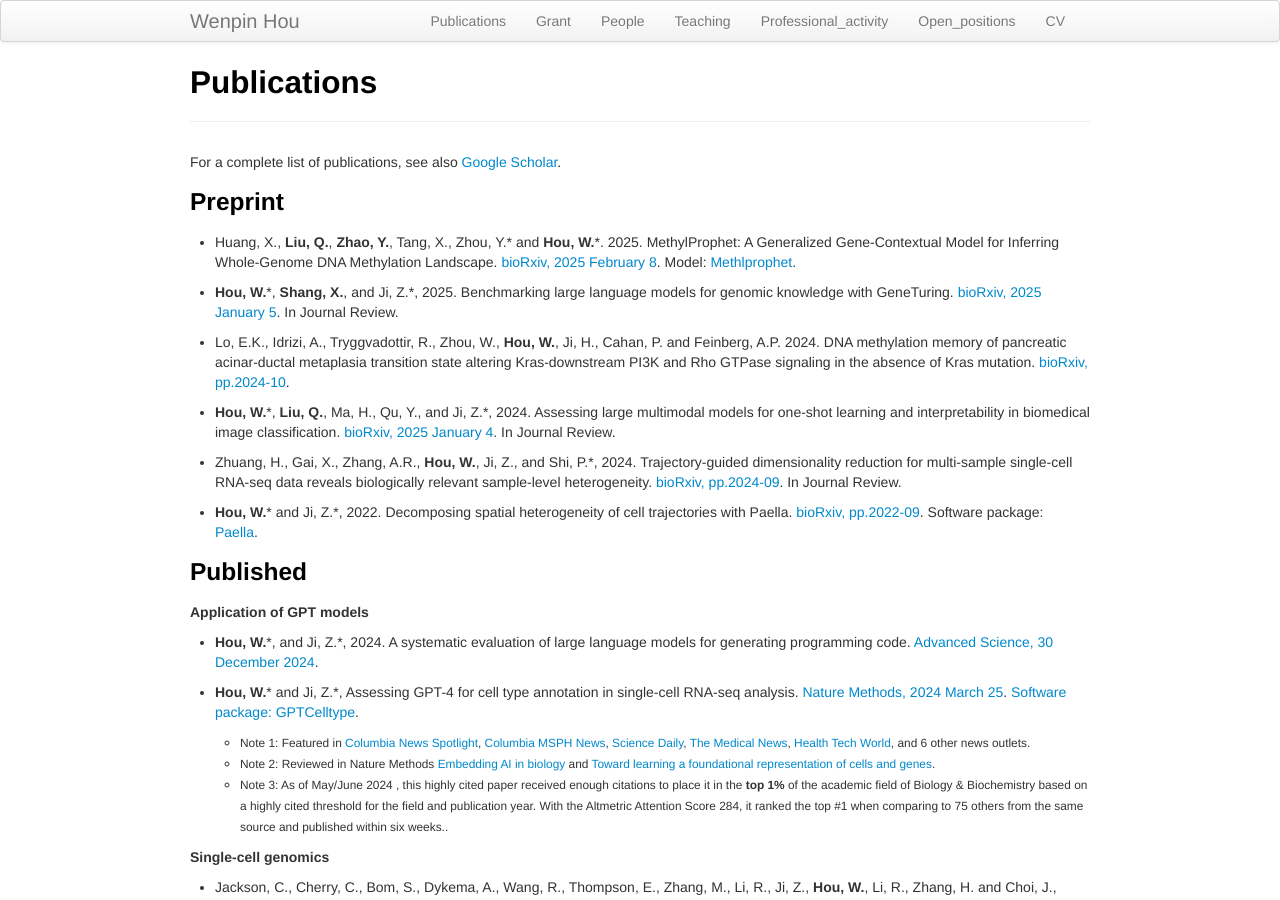
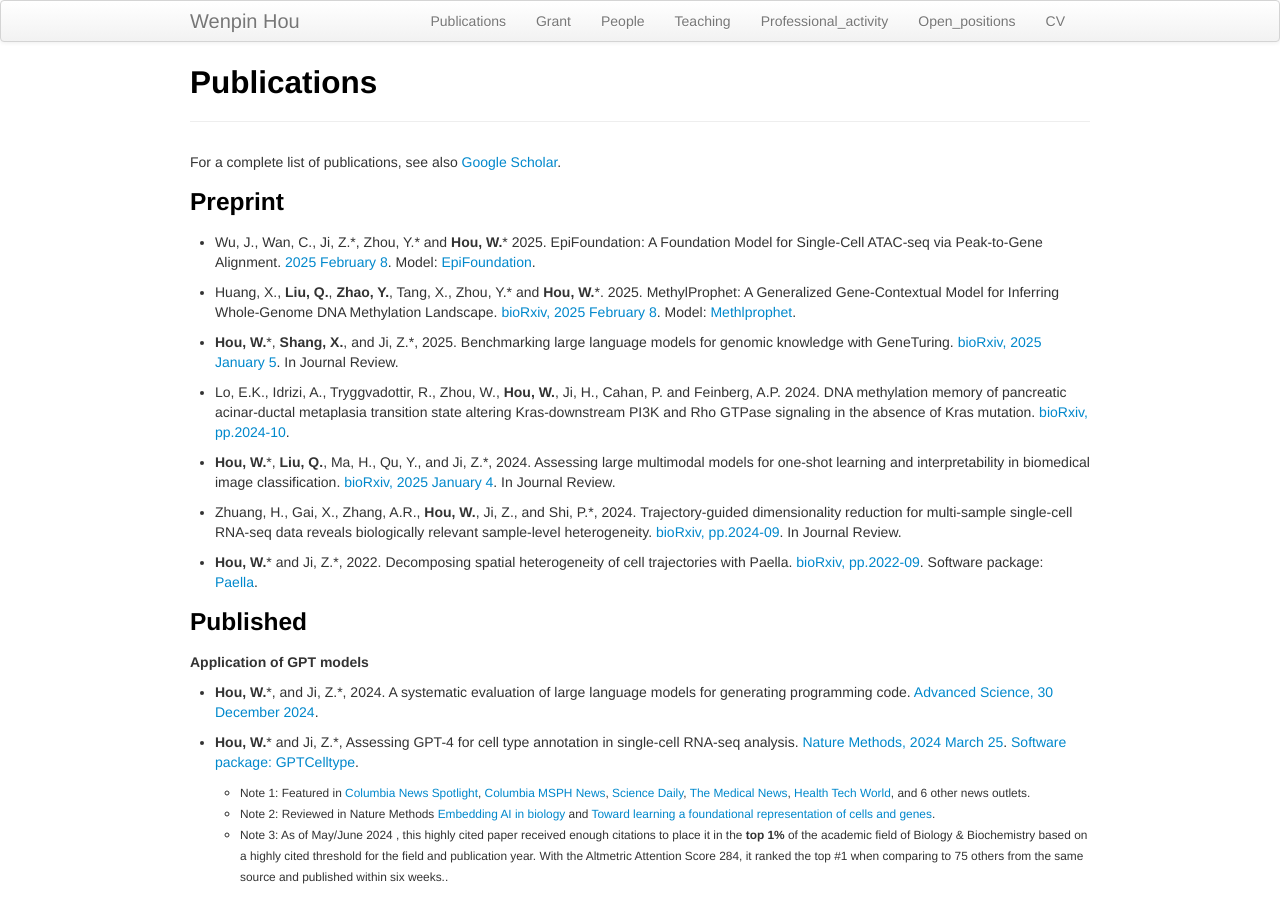
Before and after one commit to Winnie09/Wenpin_Hou, a Jekyll site: the page built from pages/publications.md, in a window 1280 px wide and 900 px high. Built offline with Jekyll 4.4.1, drawn with Linux system fonts in a browser that asks for light colours.

Commit message:
add changes

```diff
--- a/pages/publications.md
+++ b/pages/publications.md
@@ -10,6 +10,9 @@ For a complete list of publications, see also [Google Scholar](https://scholar.g
 
 ### Preprint
 
+
+- Wu, J., Wan, C., Ji, Z.\*, Zhou, Y.\* and **Hou, W.**\* 2025.
+EpiFoundation: A Foundation Model for Single-Cell ATAC-seq via Peak-to-Gene Alignment. [2025 February 8](https://winnie09.github.io/Wenpin_Hou/pages/epiFoundation.pdf). Model: [EpiFoundation](https://github.com/UCSC-VLAA/EpiFoundation).
 
 - Huang, X., **Liu, Q.**, **Zhao, Y.**, Tang, X., Zhou, Y.\* and **Hou, W.**\*. 2025. MethylProphet: A Generalized Gene-Contextual Model for Inferring
 Whole-Genome DNA Methylation Landscape. [bioRxiv, 2025 February 8](https://www.biorxiv.org/content/10.1101/2025.02.05.636730v1). Model: [Methlprophet](https://github.com/xk-huang/methylprophet/).
```
